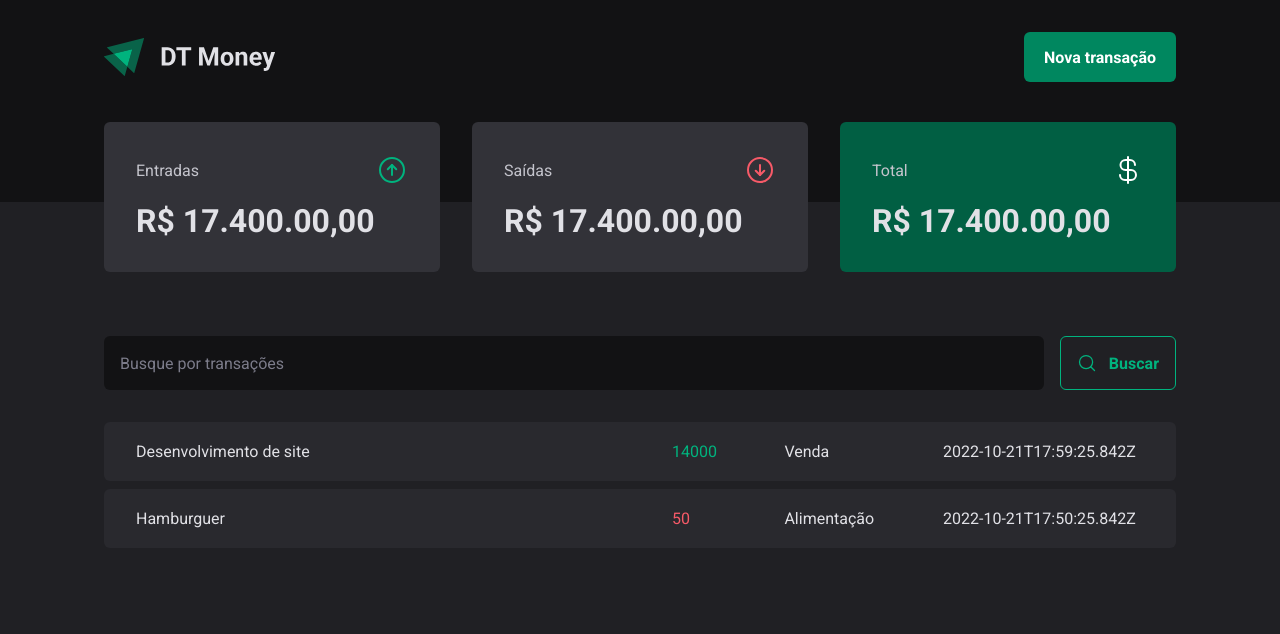
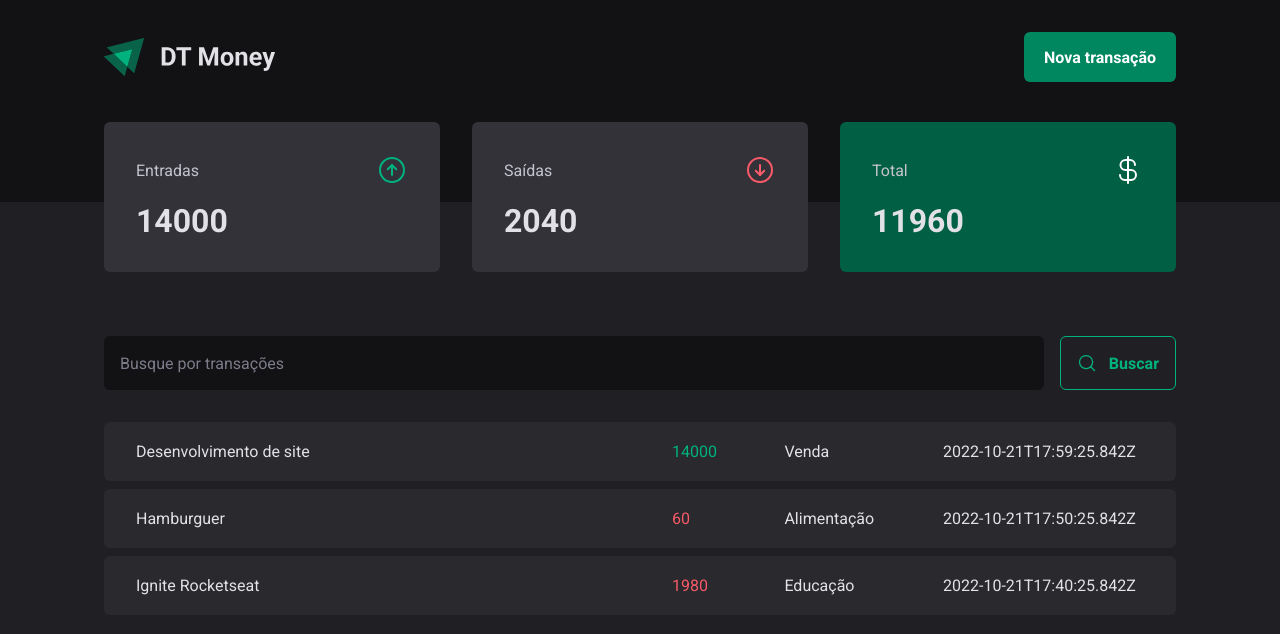
Before and after one commit to Fellippemfv/rocketseat-react-project-3, a React (Vite) app: page / in a window 1280 px wide. Shown: the top 634 px of the page. Built offline with nearby package versions, Linux system fonts and the light colour scheme; data requests are answered from the project's data file.

Commit message:
Calculating transaction summary

```diff
--- a/server.json
+++ b/server.json
@@ -13,8 +13,16 @@
             "description": "Hamburguer",
             "type": "outcome",
             "category": "Alimentação",
-            "price": 50,
+            "price": 60,
             "createdAt": "2022-10-21T17:50:25.842Z"
+        },
+        {
+            "id": 3,
+            "description": "Ignite Rocketseat",
+            "type": "outcome",
+            "category": "Educação",
+            "price": 1980,
+            "createdAt": "2022-10-21T17:40:25.842Z"
         }
     ]
 }
--- a/src/components/Summary/index.tsx
+++ b/src/components/Summary/index.tsx
@@ -5,7 +5,25 @@
 
 export function Summary() {
     const  { transactions } = useContext(TransactionsContext);
-    console.log(transactions);
+
+    const summary = transactions.reduce(
+        (acc, transaction) => {
+            if (transaction.type === "income") {
+                acc.income += transaction.price;
+                acc.total += transaction.price;
+            } else {
+                acc.outcome += transaction.price;
+                acc.total -= transaction.price;
+            }
+
+            return acc;
+        },
+        {
+            income: 0,
+            outcome: 0,
+            total: 0
+        }
+    )
 
     return (
         <SummaryContainer>
@@ -15,7 +33,7 @@
                     <ArrowCircleUp size={32} color="#00b37e" />
                 </header>
 
-                <strong>R$ 17.400.00,00</strong>
+                <strong>{summary.income}</strong>
             </SummaryCard>
 
             <SummaryCard>
@@ -24,7 +42,7 @@
                     <ArrowCircleDown size={32} color="#f75a68" />
                 </header>
 
-                <strong>R$ 17.400.00,00</strong>
+                <strong>{summary.outcome}</strong>
             </SummaryCard>
 
             <SummaryCard variant="green">
@@ -33,7 +51,7 @@
                     <CurrencyDollar size={32} color="#fff" />
                 </header>
 
-                <strong>R$ 17.400.00,00</strong>
+                <strong>{summary.total}</strong>
             </SummaryCard>
         </SummaryContainer>
     )
```
